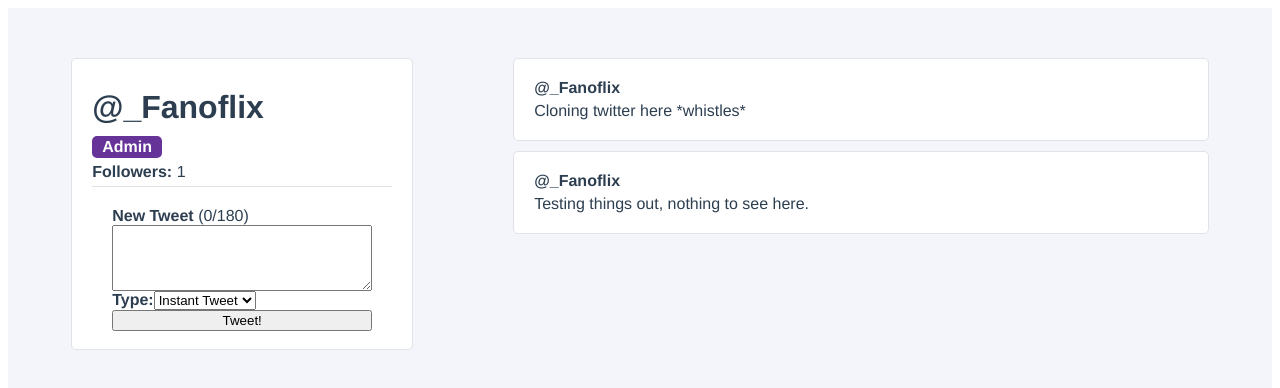
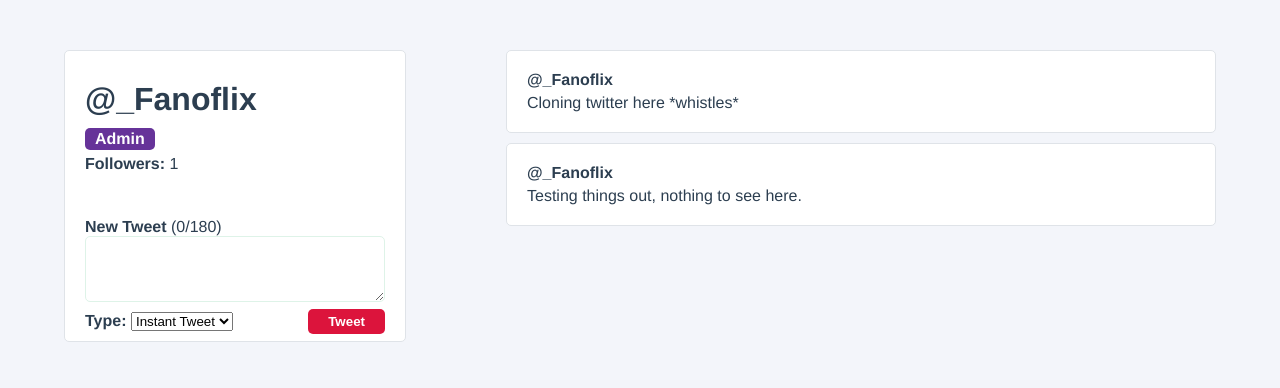
Before and after one commit to Fanoflix/twitter-clone, a Vue app: page / in a window 1280 px wide. Shown: the top 388 px of the page. Built offline with nearby package versions, Linux system fonts and the light colour scheme.

Commit message:
Big Overhaul
--- Refactored the file structure

--- CreateTweetPanel is its own component now

--- Added some more styling

--- Updated WebsiteProgress.PNG

```diff
--- a/src/App.vue
+++ b/src/App.vue
@@ -14,7 +14,7 @@ export default {
 }
 </script>
 
-<style>
+<style lang="scss" >
 #app {
   font-family: Avenir, Helvetica, Arial, sans-serif;
   -webkit-font-smoothing: antialiased;
--- /dev/null
+++ b/src/components/CreateTweetPanel.vue
@@ -0,0 +1,108 @@
+<template>
+    <!-- Create Tweet -->
+                                                                            <!-- :class is a special class, we can provide a condition for this class to be implemented.
+                                                                                  It will only be implemented if newTweetCharacterCount exceeds 180 in this case -->
+        <form class="user-profile__create-tweet" @submit.prevent="createNewTweet" :class="{ '--exceeded': newTweetCharacterCount > 180}">
+          <label for="newTweet"> <strong> New Tweet </strong> ({{newTweetCharacterCount}}/180) </label>
+          <!-- The value of the "newTweetContent" is now synced up with the value of this text area. This is because we provided a 'v-model' to the text area-->
+          <textarea id="newTweet" rows="4" v-model="newTweetContent"></textarea>
+
+          <!-- Tweet Types Selector UI -->
+          <div class="user-profile__create-tweet-type">
+              <div class="create-tweet-type">
+                <label for="newTweetType"> <strong>Type: </strong></label>
+                <select id="newTweetType" v-model="selectedTweetType">
+                <!-- In Vue, if you put a colon before the attribute. It can then be referenced as a variable -->
+                <option :value="option.value" v-for="(option,index) in tweetTypes" :key="index">
+                    {{ option.name }}
+                </option>
+                </select>
+              </div>
+
+
+          <!-- A normal button if pressed, will refresh the page. But we don't want that as we're creating a Single Page Application
+               We change this defautl functionality in the obvious place i.e: The form tag. by using @submit.prevent -->
+            <button>
+                Tweet
+            </button>
+          </div>
+        </form>
+</template>
+
+<script>
+export default {
+    name: "CreateTweetPanel",
+    data() {
+        return {
+            newTweetContent: '',
+            selectedTweetType: 'instant',
+            tweetTypes: [
+                { value: 'draft', name: 'Draft'},
+                { value: 'instant', name: 'Instant Tweet'}
+            ]
+        }
+    },
+    computed: {
+        newTweetCharacterCount() {
+          return this.newTweetContent.length;
+        }
+    },
+    methods: {
+        createNewTweet() {
+          if (this.newTweetContent && this.selectedTweetType !== 'draft') {
+            this.$emit('add-tweet', this.newTweetContent)
+            this.newTweetContent = '';
+          }
+        }
+    }
+}
+</script>
+
+<style lang="scss" scoped>
+.user-profile__create-tweet {
+    margin-top: 20px;
+    padding: 20px 0;
+    display: flex;
+    flex-direction: column;
+
+    textarea {
+        border: 1px solid #def3e8;
+        border-radius: 5px;
+    }
+
+    .user-profile__create-tweet-type {
+        display: flex;
+        justify-content: space-between;
+
+        .create-tweet-type{
+            padding: 10px 0;
+        }
+
+        button {
+            padding: 5px 20px;
+            margin: auto 0;
+            border-radius: 5px;
+            border: none;
+            background-color: crimson;
+            color: white;
+            font-weight: bold;
+        }
+    }
+
+    &.--exceeded {
+        color: red;
+        border-color: red;
+
+        .user-profile__create-tweet-type {
+            button {
+                background-color: gray;
+                color: white;
+            }
+        }
+    }
+}
+
+
+
+
+</style>
--- a/src/components/TweetItem.vue
+++ b/src/components/TweetItem.vue
@@ -28,8 +28,8 @@ export default {
     },
     methods: {
         favouriteTweet(id) {
+            this.$emit('favourite', id) //We're emitting (returning back to the parent) the id... and also in turn making 'favourite' an event.
             //favourite is now an event. We use this in UserProfile.vue file
-            this.$emit('favourite', id) //We're emitting (returning back to the parent) the id... and also in turn making 'favourite' an event.
         }
     }
 };
--- a/src/components/UserProfile.vue
+++ b/src/components/UserProfile.vue
@@ -1,5 +1,6 @@
 <template>
   <div class="user-profile">
+    <div class="user-profile__sidebar">
       <div class="user-profile__user-panel">
         <!-- Username -->
         <h1 class="user-profile__username"> @{{ user.username }} </h1>
@@ -12,31 +13,8 @@
           <div class="user-profile__follower-count">
               <strong>Followers: </strong> {{ followers }}
           </div>
-
-        <!-- Create Tweet -->
-                                                                            <!-- :class is a special class, we can provide a condition for this class to be implemented.
-                                                                                  It will only be implemented if newTweetCharacterCount exceeds 180 in this case -->
-        <form class="user-profile__create-tweet" @submit.prevent="createNewTweet" :class="{ '--exceeded': newTweetCharacterCount > 180}">
-          <label for="newTweet"> <strong> New Tweet </strong> ({{newTweetCharacterCount}}/180) </label>
-          <!-- The value of the "newTweetContent" is now synced up with the value of this text area. This is because we provided a 'v-model' to the text area-->
-          <textarea id="newTweet" rows="4" v-model="newTweetContent"></textarea>
-
-          <!-- Tweet Types Selector UI -->
-          <div class="user-profile__create-tweet-type">
-            <label for="newTweetType"> <strong>Type:</strong></label>
-            <select id="newTweetType" v-model="selectedTweetType">
-              <!-- In Vue, if you put a colon before the attribute. It can then be referenced as a variable -->
-              <option :value="option.value" v-for="(option,index) in tweetTypes" :key="index">
-                {{ option.name }}
-              </option>
-            </select>
+          <CreateTweetPanel @add-tweet="addTweet"/>
         </div>
-          <!-- A normal button if pressed, will refresh the page. But we don't want that as we're creating a Single Page Application
-               We change this defautl functionality in the obvious place i.e: The form tag. by using @submit.prevent -->
-          <button>
-            Tweet!
-          </button>
-        </form>
       </div>
 
     <!-- Tweets Wrapper UI -->
@@ -45,27 +23,23 @@
             :key="tweet.id"
             :username="user.username"
             :tweet="tweet"
-            @favourite="toggleFavourite"/>
-    </div>
+            @favourite="toggleFavourite"
+        />
     </div>
 
+  </div>
 
 </template>
 
 <script>
 import TweetItem from './TweetItem'
+import CreateTweetPanel from './CreateTweetPanel'
 
 export default {
     name: "UserProfile",
-    components: {TweetItem},
+    components: {CreateTweetPanel, TweetItem},
     data() {
       return {
-        newTweetContent: '',
-        selectedTweetType: 'instant',
-        tweetTypes: [
-          { value: 'draft', name: 'Draft'},
-          { value: 'instant', name: 'Instant Tweet'}
-        ],
         followers: 0,
         user: {
             id: 1,
@@ -91,9 +65,6 @@ export default {
       computed: {
         fullName() {
           return `${this.user.firstName} ${this.user.lastName}`
-        },
-        newTweetCharacterCount() {
-          return this.newTweetContent.length;
         }
       },
       methods: {
@@ -103,15 +74,9 @@ export default {
         toggleFavourite(id) {
           console.log(`Favourited Tweet #${id}`)
         },
-        createNewTweet() {
-          if (this.newTweetContent && this.selectedTweetType !== 'draft') {
+        addTweet(tweet) {
           // the unshift is a JScript method, that adds new items to the beginning of the array
-            this.user.tweets.unshift({
-              id: this.user.tweets.length + 1,
-              content: this.newTweetContent
-            })
-          }
-          this.newTweetContent = '';
+          this.user.tweets.unshift({ id: this.user.tweets.length + 1, content: tweet });
         }
       },
       mounted() {
@@ -145,24 +110,6 @@ export default {
       margin: 0;
     }
 
-    .user-profile__create-tweet {
-      border-top: 1px solid #dfe3e8;
-      padding: 20px;
-      display: flex;
-      flex-direction: column;
-
-      &.--exceeded{
-        color:red;
-        border-color: red;
-
-        button{
-          background-color: red;
-          border: none;
-          color: white;
-        }
-      }
-    }
-
     .user-profile__username {
       padding: 10px 0px;
     }
--- /dev/null
+++ b/src/styles/base.scss
@@ -0,0 +1,3 @@
+body {
+    margin: 0px;
+}
--- /dev/null
+++ b/vue.config.js
@@ -0,0 +1,9 @@
+module.exports = {
+    css: {
+        loaderOptions: {
+            sass: {
+                additionalData: '@import "@/styles/base.scss";'
+            }
+        }
+    }
+}
```
Also changed, not shown: src/assets/users.json (added, +55 -0 lines), WebsiteProgress.PNG. Lines whose indentation alone changed are shown as unchanged.
